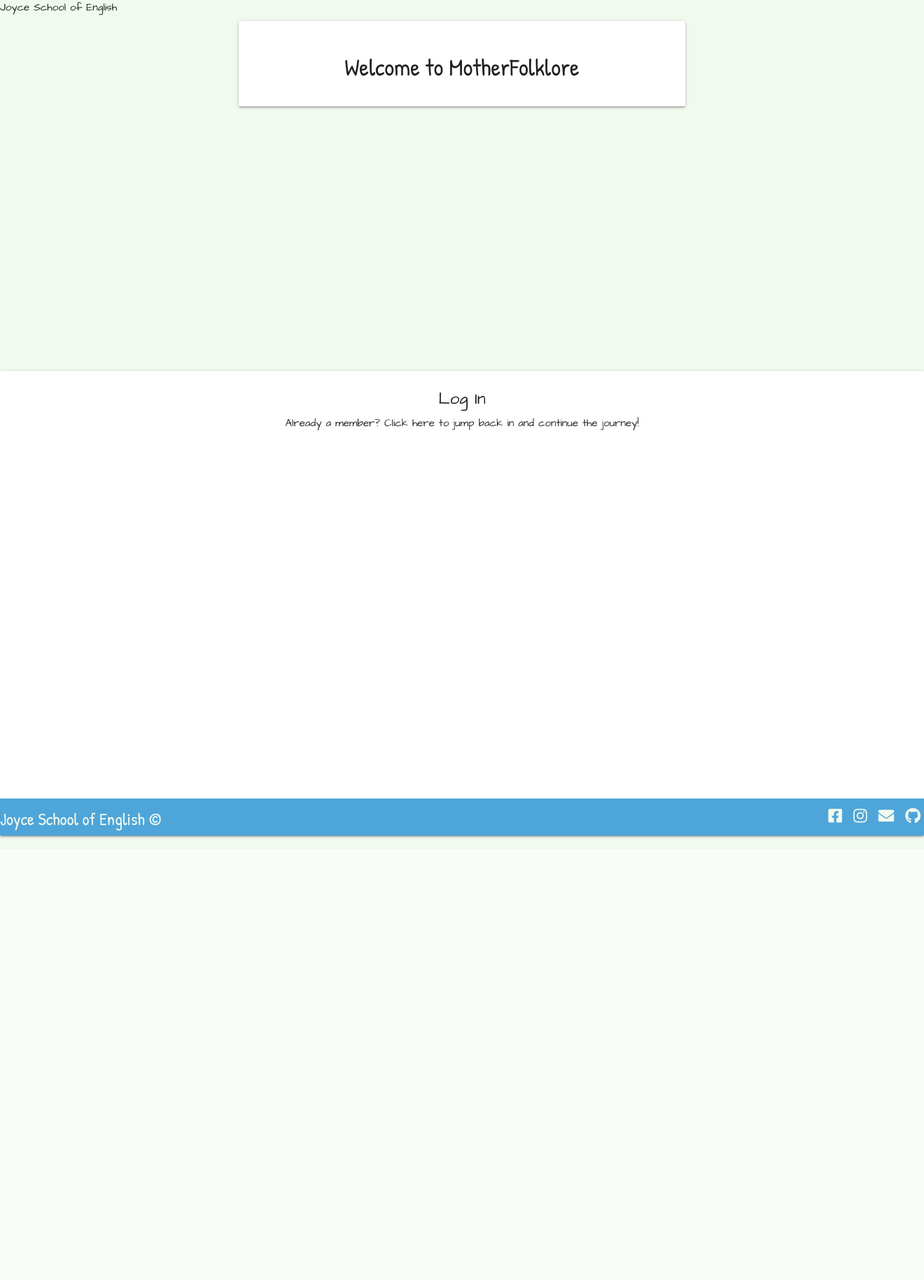
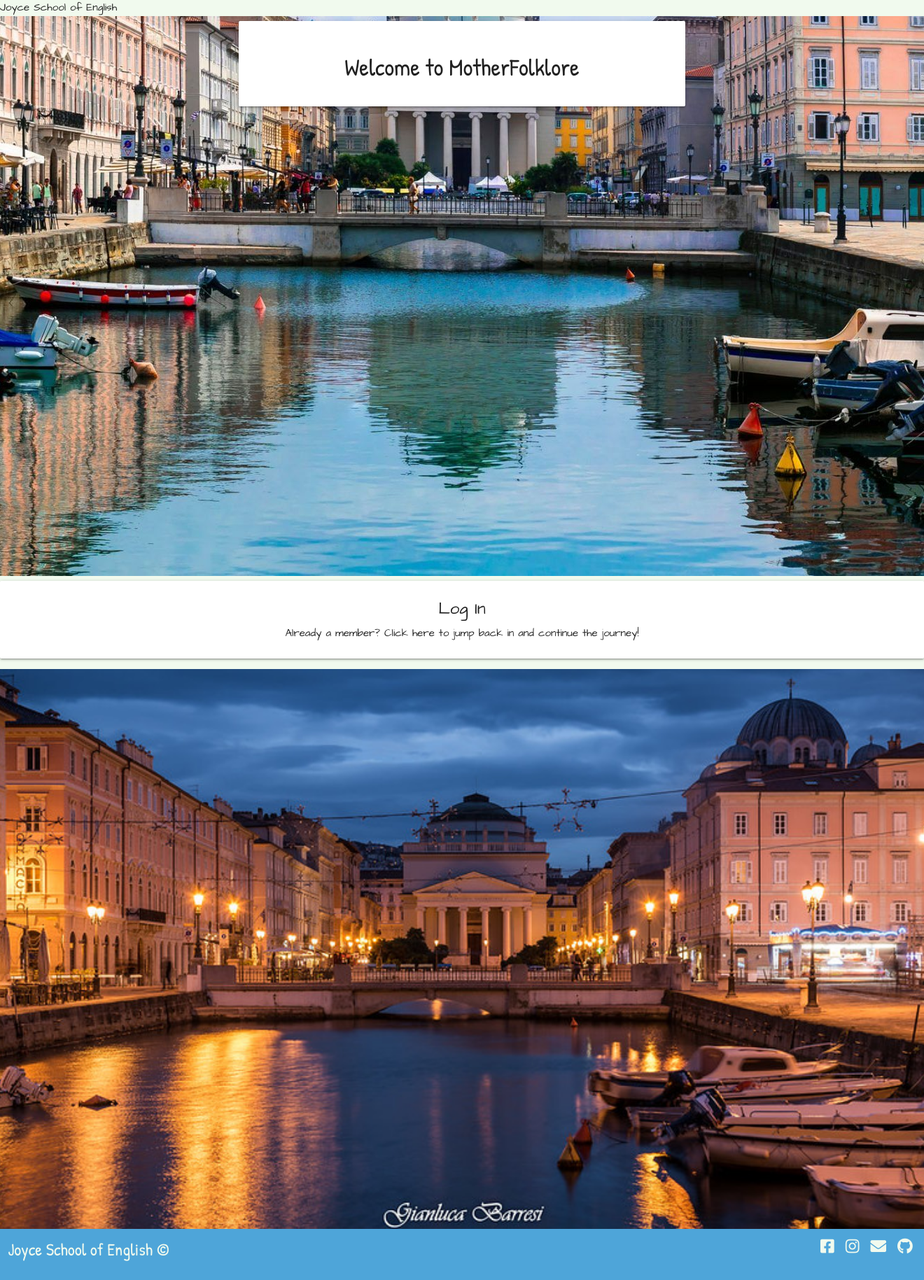
Before and after one commit to AideenM12/Joyce-English-School-MS4, a Django app: page / in a window 1320 px wide; the page is wider, and only the part inside the window is pictured. Shown: that part at 70% size. Before the commit the page ends 1200 px from the top of that part, so only its background shows below. Run offline with Django 3.2, Linux system fonts and the light colour scheme; some libraries are stand-ins or nearby versions.

Commit message:
Fix parallax image to render in browser

```diff
--- a/home/templates/home/index.html
+++ b/home/templates/home/index.html
@@ -13,7 +13,7 @@
        </div>
     </div>
     <div class="parallax">
-       <img src="{{ MEDIA_URL }}joyce-statue.jpg" alt="joyce-statue">
+       <img src="{{ MEDIA_URL }}trieste-italy-shutterstock_1523485277_4eea266574.jpeg" alt="joyce-statue">
     </div>
  </div>
 
@@ -24,10 +24,12 @@
           <p>Already a member? Click here to jump back in and continue the journey!
           </p>
        </div>
+       </div>
+       </div>
 
  <div class="parallax-container">
     <div class="parallax">
-        <img src="{{ MEDIA_URL }}joyce-statue.jpg" alt="banshee">
+        <img src="{{ MEDIA_URL }}49132907558_2aa6b630ce_c.jpg" alt="banshee">
   </div>
  </div>
 {% endblock %}
--- a/joyce_school/settings.py
+++ b/joyce_school/settings.py
@@ -73,6 +73,7 @@ TEMPLATES = [
                 'django.template.context_processors.request',
                 'django.contrib.auth.context_processors.auth',
                 'django.contrib.messages.context_processors.messages',
+                'django.template.context_processors.media',
             ],
         },
     },
--- a/joyce_school/urls.py
+++ b/joyce_school/urls.py
@@ -15,9 +15,11 @@ Including another URLconf
 """
 from django.contrib import admin
 from django.urls import path, include
+from django.conf import settings
+from django.conf.urls.static import static
 
 urlpatterns = [
     path('admin/', admin.site.urls),
     path('accounts/', include('allauth.urls')),
     path('', include('home.urls')),
-]
+] + static(settings.MEDIA_URL, document_root=settings.MEDIA_ROOT)
--- a/static/css/base.css
+++ b/static/css/base.css
@@ -69,6 +69,17 @@ a:hover{
 
 }
 
+
+/*-----Parallax Container-----*/
+
+.parallax-container .parallax img {
+	opacity: 1;
+}
+
+.parallax-container {
+	height: 100vh;
+}
+
 @media only screen and (min-width: 577px) and (max-width:992px) {
 
 
```
Also changed, not shown: README.md, media/49132907558_2aa6b630ce_c.jpg (added), media/sistiana2.jpg (added), media/sistiana3.jpg (added), media/trieste-italy-shutterstock_1523485277_4eea266574.jpeg (added), media/trieste.jpg (added), media/trieste2.jpg (added), 1 other file.
